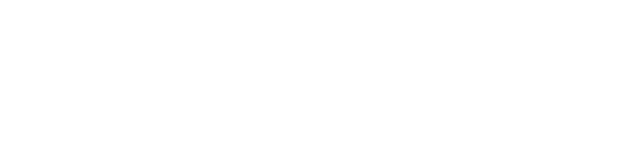
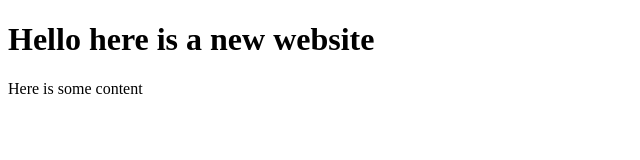
Before and after one commit to Transbolaji/1st-website, a plain HTML site: page index.html in a window 1280 px wide. Shown: the whole page, without its empty margins (0-640 px from the left). Drawn offline with Linux system fonts and the light colour scheme.

Commit message:
Added context to index.html

```diff
--- a/index.html
+++ b/index.html
@@ -6,6 +6,7 @@
     <title>Document</title>
 </head>
 <body>
-
+    <h1>Hello here is a new website</h1>
+    <p>Here is some content</p>
 </body>
 </html>
```
